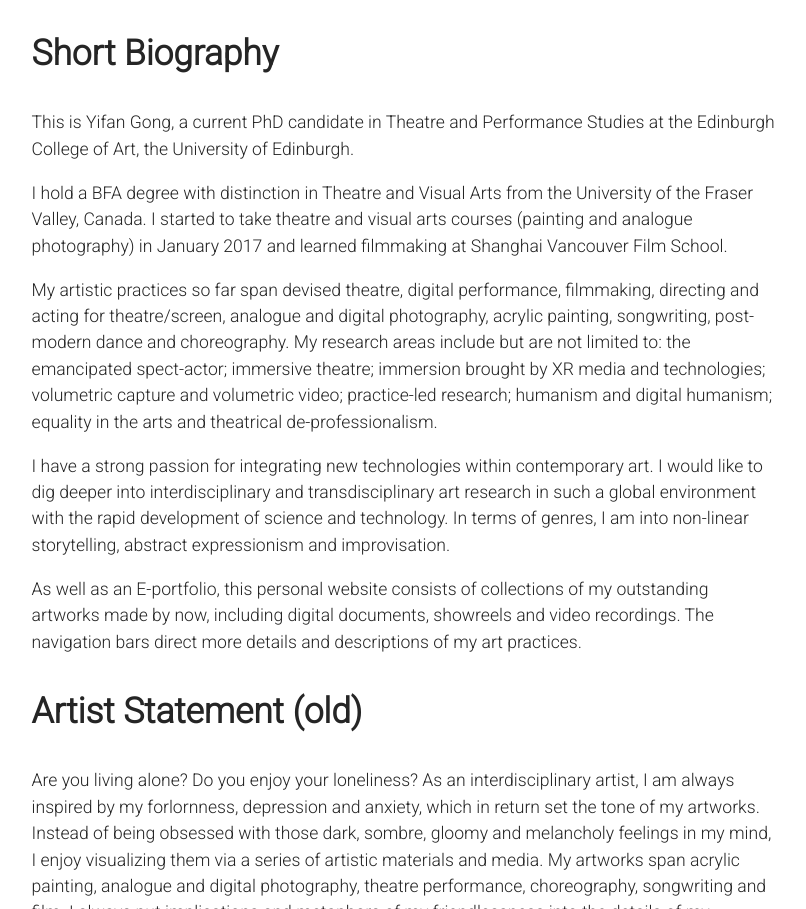
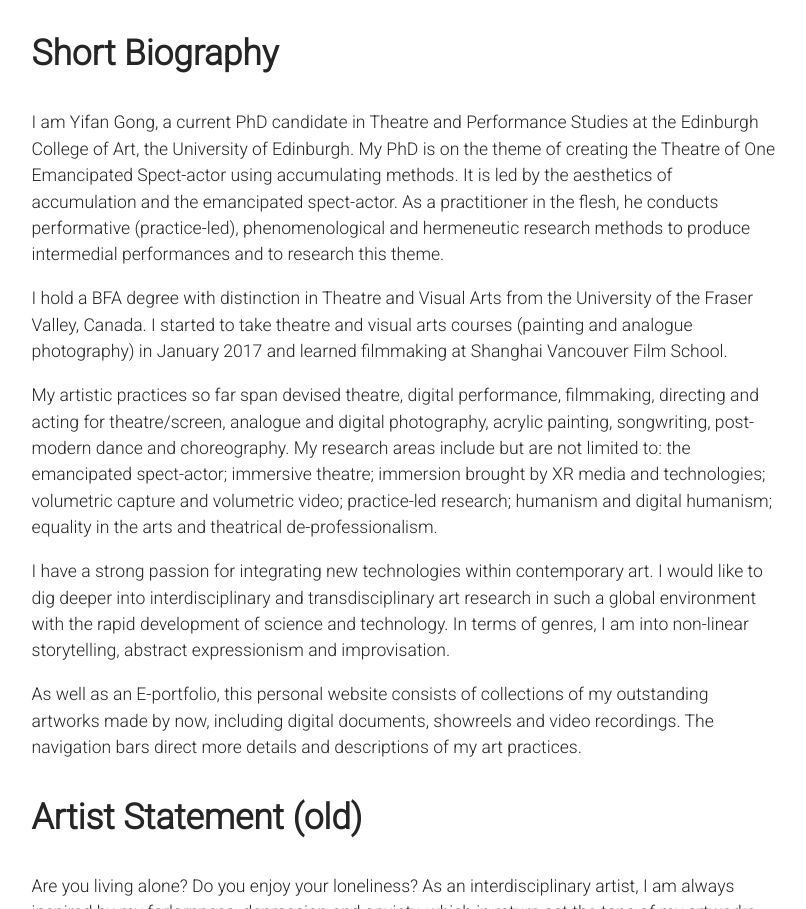
Before and after one commit to casperleerink/yifan-gong, a Gatsby site: page /about in a window 1280 px wide. Shown: the part 838-1747 px from the top of the page, without its empty margins (235-1041 px from the left). Built offline with nearby package versions, Linux system fonts and the light colour scheme; Gatsby itself is replaced by a stand-in of ours.

Commit message:
Update Pages “about”

```diff
--- a/src/pages/about.md
+++ b/src/pages/about.md
@@ -14,7 +14,7 @@ Yifan Gong, a PhD candidate in theatre and performance studies at the University
 
 <!--StartFragment-->
 
-This is Yifan Gong, a current PhD candidate in Theatre and Performance Studies at the Edinburgh College of Art, the University of Edinburgh.
+I am Yifan Gong, a current PhD candidate in Theatre and Performance Studies at the Edinburgh College of Art, the University of Edinburgh. My PhD is on the theme of creating the Theatre of One Emancipated Spect-actor using accumulating methods. It is led by the aesthetics of accumulation and the emancipated spect-actor. As a practitioner in the flesh, he conducts performative (practice-led), phenomenological and hermeneutic research methods to produce intermedial performances and to research this theme.
 
 I hold a BFA degree with distinction in Theatre and Visual Arts from the University of the Fraser Valley, Canada. I started to take theatre and visual arts courses (painting and analogue photography) in January 2017 and learned filmmaking at Shanghai Vancouver Film School.
 
```
